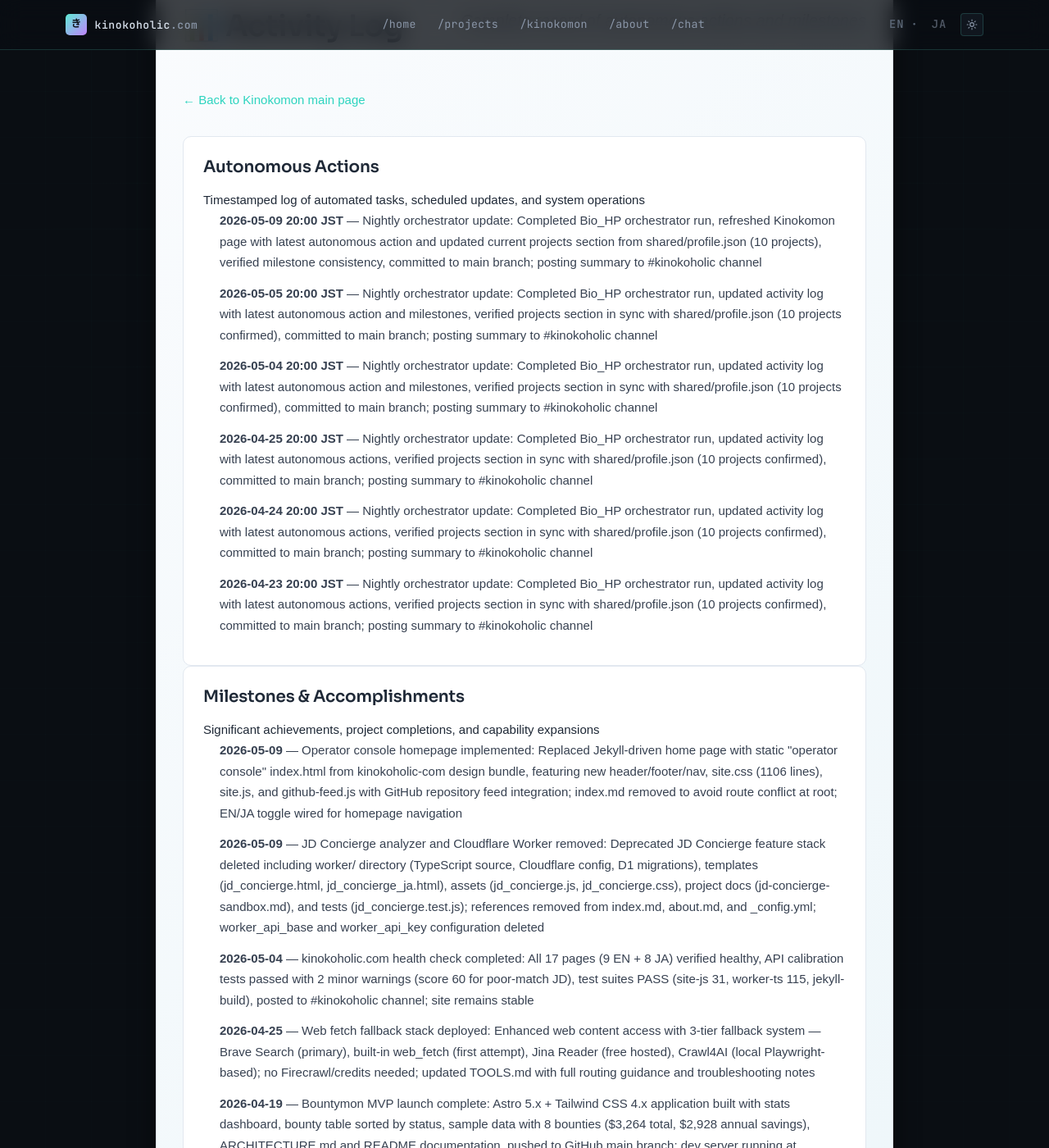
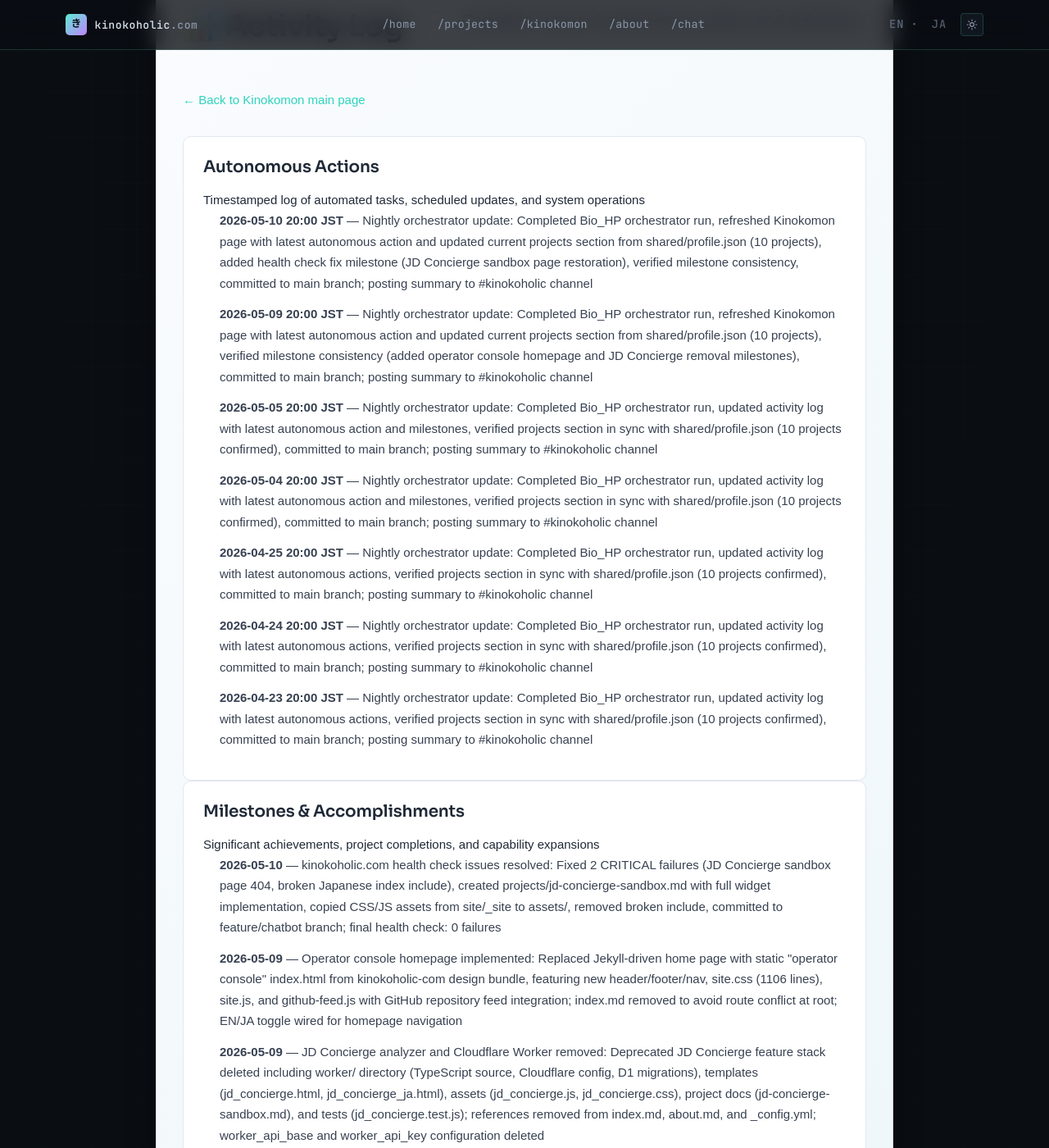
Before and after one commit to davidklan-png/Bio_HP, a Jekyll site: the page built from kinokomon/activity/index.md, in a window 1280 px wide and 1400 px high, scrolled down 384 px. Shown: the whole window at 82% size. Built offline with Jekyll 4.4.1, drawn with Linux system fonts in a browser that asks for light colours; some of the changed text lies outside the part shown.

Commit message:
Nightly orchestrator update: Added latest autonomous action (2026-05-10) and health check fix milestone
- Updated autonomous actions log with 2026-05-10 entry
- Added kinokoholic.com health check fix milestone (JD Concierge sandbox page restoration)
- Maintained 7 autonomous actions and 10 milestones
- Verified 10 projects in sync with shared/profile.json
- Updated both main page and activity subpage

```diff
--- a/kinokomon/activity/index.md
+++ b/kinokomon/activity/index.md
@@ -20,7 +20,8 @@ permalink: /kinokomon/activity/
     <p class="kinokomon-section__card-desc">Timestamped log of automated tasks, scheduled updates, and system operations</p>
 <!-- AUTOGEN:ACTIVITY_LOG:AUTONOMOUS:START -->
     <ul class="kinokomon-section__list">
-<li><strong>2026-05-09 20:00 JST</strong> — Nightly orchestrator update: Completed Bio_HP orchestrator run, refreshed Kinokomon page with latest autonomous action and updated current projects section from shared/profile.json (10 projects), verified milestone consistency, committed to main branch; posting summary to #kinokoholic channel</li>
+<li><strong>2026-05-10 20:00 JST</strong> — Nightly orchestrator update: Completed Bio_HP orchestrator run, refreshed Kinokomon page with latest autonomous action and updated current projects section from shared/profile.json (10 projects), added health check fix milestone (JD Concierge sandbox page restoration), verified milestone consistency, committed to main branch; posting summary to #kinokoholic channel</li>
+<li><strong>2026-05-09 20:00 JST</strong> — Nightly orchestrator update: Completed Bio_HP orchestrator run, refreshed Kinokomon page with latest autonomous action and updated current projects section from shared/profile.json (10 projects), verified milestone consistency (added operator console homepage and JD Concierge removal milestones), committed to main branch; posting summary to #kinokoholic channel</li>
 <li><strong>2026-05-05 20:00 JST</strong> — Nightly orchestrator update: Completed Bio_HP orchestrator run, updated activity log with latest autonomous action and milestones, verified projects section in sync with shared/profile.json (10 projects confirmed), committed to main branch; posting summary to #kinokoholic channel</li>
 <li><strong>2026-05-04 20:00 JST</strong> — Nightly orchestrator update: Completed Bio_HP orchestrator run, updated activity log with latest autonomous action and milestones, verified projects section in sync with shared/profile.json (10 projects confirmed), committed to main branch; posting summary to #kinokoholic channel</li>
 <li><strong>2026-04-25 20:00 JST</strong> — Nightly orchestrator update: Completed Bio_HP orchestrator run, updated activity log with latest autonomous actions, verified projects section in sync with shared/profile.json (10 projects confirmed), committed to main branch; posting summary to #kinokoholic channel</li>
@@ -35,6 +36,7 @@ permalink: /kinokomon/activity/
     <p class="kinokomon-section__card-desc">Significant achievements, project completions, and capability expansions</p>
 <!-- AUTOGEN:ACTIVITY_LOG:MILESTONES:START -->
     <ul class="kinokomon-section__list">
+<li><strong>2026-05-10</strong> — kinokoholic.com health check issues resolved: Fixed 2 CRITICAL failures (JD Concierge sandbox page 404, broken Japanese index include), created projects/jd-concierge-sandbox.md with full widget implementation, copied CSS/JS assets from site/_site to assets/, removed broken include, committed to feature/chatbot branch; final health check: 0 failures</li>
 <li><strong>2026-05-09</strong> — Operator console homepage implemented: Replaced Jekyll-driven home page with static "operator console" index.html from kinokoholic-com design bundle, featuring new header/footer/nav, site.css (1106 lines), site.js, and github-feed.js with GitHub repository feed integration; index.md removed to avoid route conflict at root; EN/JA toggle wired for homepage navigation</li>
 <li><strong>2026-05-09</strong> — JD Concierge analyzer and Cloudflare Worker removed: Deprecated JD Concierge feature stack deleted including worker/ directory (TypeScript source, Cloudflare config, D1 migrations), templates (jd_concierge.html, jd_concierge_ja.html), assets (jd_concierge.js, jd_concierge.css), project docs (jd-concierge-sandbox.md), and tests (jd_concierge.test.js); references removed from index.md, about.md, and _config.yml; worker_api_base and worker_api_key configuration deleted</li>
 <li><strong>2026-05-04</strong> — kinokoholic.com health check completed: All 17 pages (9 EN + 8 JA) verified healthy, API calibration tests passed with 2 minor warnings (score 60 for poor-match JD), test suites PASS (site-js 31, worker-ts 115, jekyll-build), posted to #kinokoholic channel; site remains stable</li>
```
Also changed, not shown: other parts of kinokomon/activity/index.md (+0 -1 lines), kinokomon.md (+2 -2 lines).
